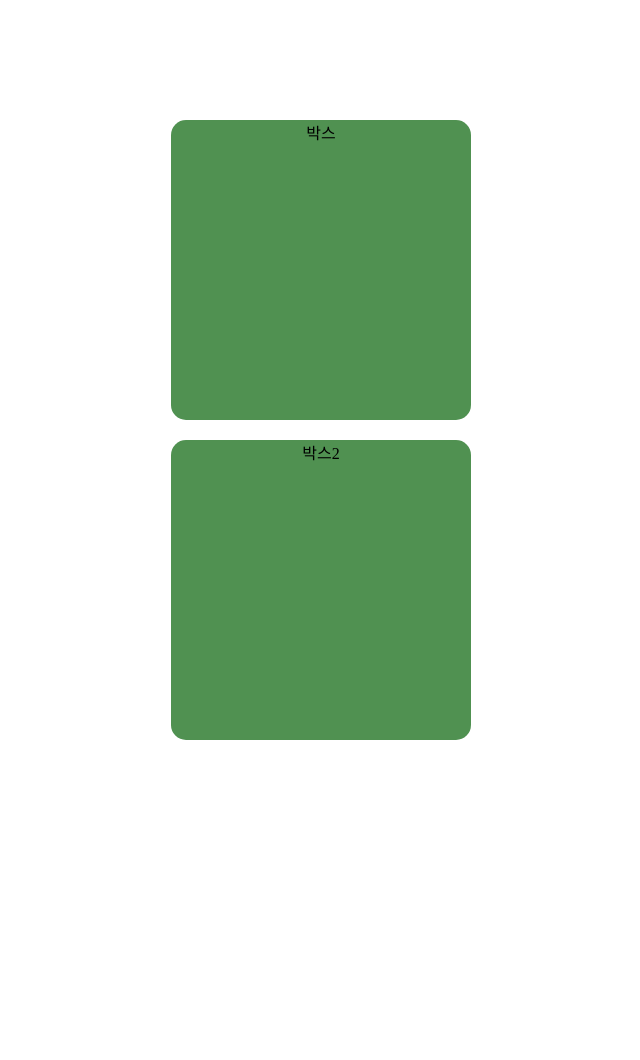
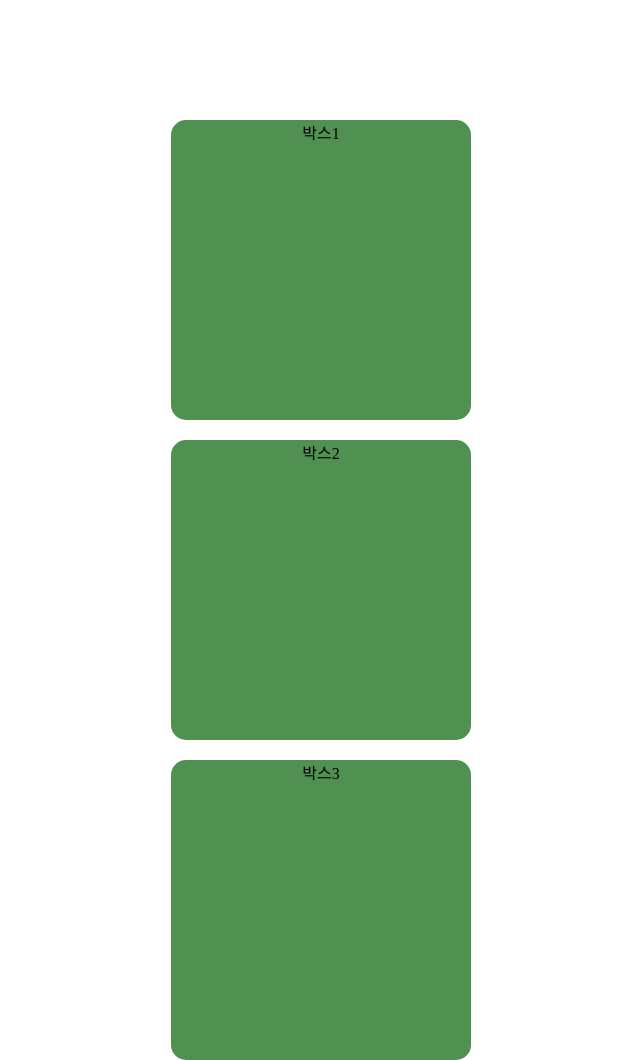
Before and after one commit to San-ew/test, a plain HTML site: page index.html in a window 1280 px wide. Shown: the whole page, without its empty margins (319-959 px from the left). Before the commit the page ends 800 px from the top, so only its background shows below. Drawn offline with Linux system fonts and the light colour scheme.

Commit message:
new file

```diff
--- a/index.html
+++ b/index.html
@@ -10,8 +10,9 @@
     <link href="main.css" rel="stylesheet" />
   </head>
   <body>
-    <div class="box" id="box">박스</div>
+    <div class="box" id="box">박스1</div>
     <div class="box" id="box">박스2</div>
+    <div class="box" id="box">박스3</div>
     <script src="click.js"></script>
   </body>
 </html>
```
Also changed, not shown: coupon.txt (added).
